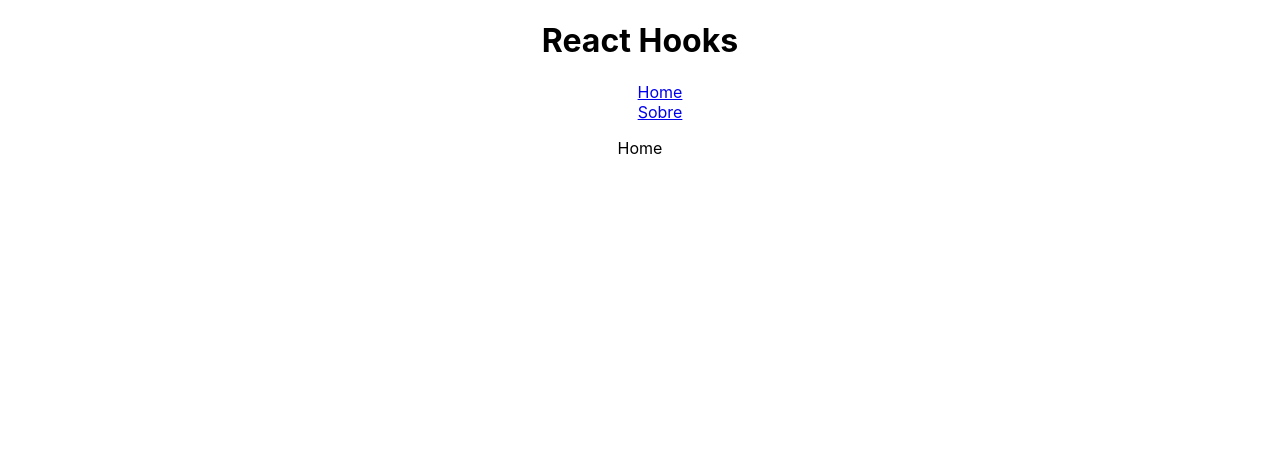
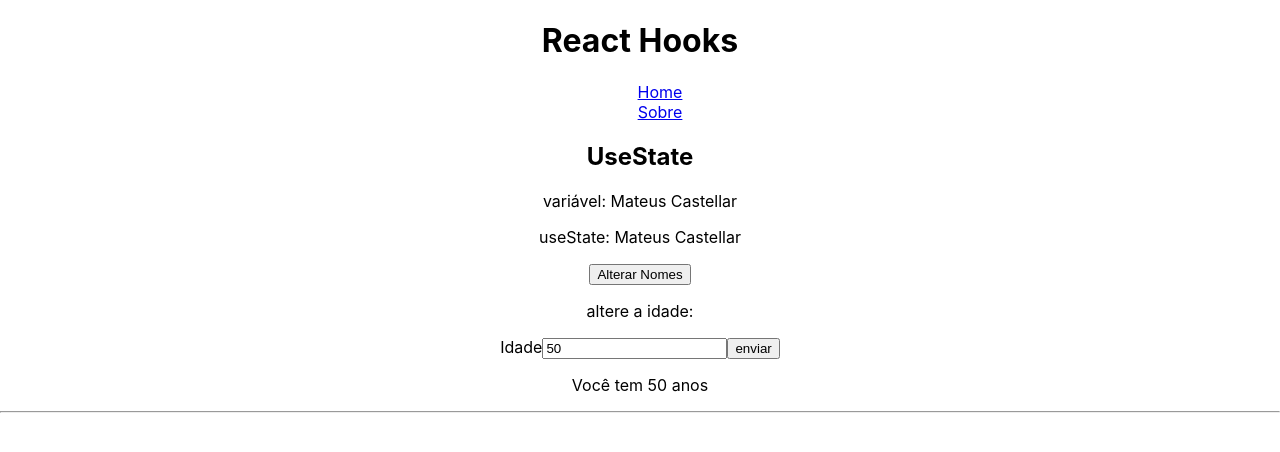
Before and after one commit to Mateus-Castellar/hooks-react, a React (Create React App) app: page / in a window 1280 px wide. Shown: the top 452 px of the page. Built offline with nearby package versions, Linux system fonts and the light colour scheme.

Commit message:
feat: UseState

```diff
--- /dev/null
+++ b/src/components/HookUseState.js
@@ -0,0 +1,56 @@
+import { useState } from "react";
+
+// o hook useState é usado para gerenciar valores (get/set), ao ser alterado o componente é re-renderizado,
+//esse comportamento não se aplica ao usar variáveis, por isso usamos states quando necessário
+
+const HookUseState = () => {
+  //#region useState
+  let userName = "Mateus Castellar";
+
+  const [name, setName] = useState("Mateus Castellar");
+
+  const changeNames = () => {
+    userName = "Mateus Henrique Castellar Alves"; //não renderiza novamente o componente
+    setName("Mateus Henrque Castellar Alves"); //renderiza novamente o componente
+  };
+  //#endregion
+
+  //#region useState(input)
+  const [age, setAge] = useState(50);
+
+  const handleSubmit = (e) => {
+    e.preventDefault();
+
+    //enviar dados para api
+    alert(age);
+  };
+  //#endregion
+
+  return (
+    <div>
+      {/* useState */}
+      <h2>UseState</h2>
+      <p>variável: {userName}</p>
+      <p>useState: {name}</p>
+      <button onClick={changeNames}>Alterar Nomes</button>
+
+      {/* useState input */}
+      <p>altere a idade:</p>
+      <form onSubmit={handleSubmit}>
+        <label>
+          <span>Idade</span>
+          <input
+            type="text"
+            value={age}
+            onChange={(e) => setAge(e.target.value)}
+          />
+        </label>
+        <input type="submit" value="enviar" />
+      </form>
+      <p>Você tem {age} anos</p>
+      <hr />
+    </div>
+  );
+};
+
+export default HookUseState;
--- a/src/pages/Home.js
+++ b/src/pages/Home.js
@@ -1,7 +1,12 @@
 import React from "react";
+import HookUseState from "../components/HookUseState";
 
 const Home = () => {
-  return <div>Home</div>;
+  return (
+    <div>
+      <HookUseState />
+    </div>
+  );
 };
 
 export default Home;
```
